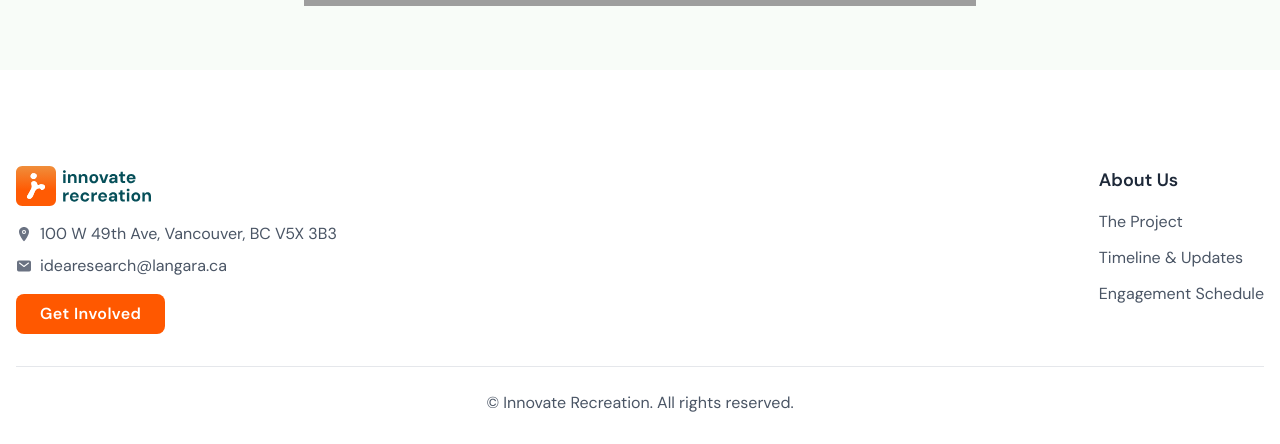
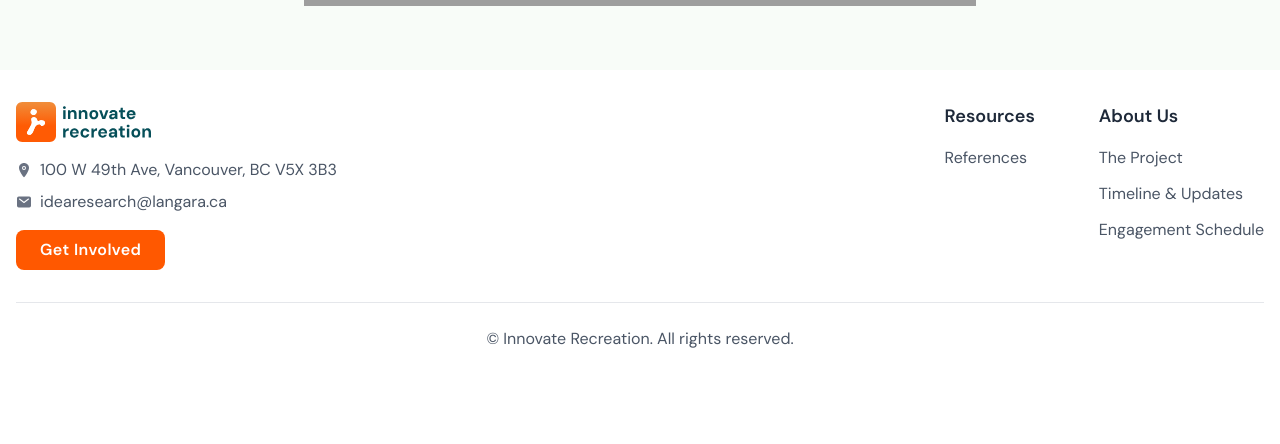
Before and after one commit to langararec/IDEAS-website, a React (Vite) app in the folder frontend/: page / in a window 1280 px wide. Shown: the part 3287-3731 px from the top of the page. After the commit the page ends 3670 px from the top, so only its background shows below. Built offline with nearby package versions, Linux system fonts and the light colour scheme; grey boxes are pictures that could not be loaded.

Commit message:
modified the footer to include the resources page

```diff
--- a/frontend/src/components/Footer.tsx
+++ b/frontend/src/components/Footer.tsx
@@ -14,7 +14,7 @@ const Footer: React.FC = () => {
     const footerData = footerContent[language];
 
     return (
-        <footer key={`footer-${language}`} className=" mt-16">
+        <footer key={`footer-${language}`} >
             <div className="max-w-7xl mx-auto px-4 py-8">
                 <div className="flex flex-col md:flex-row justify-between gap-8 mb-8">
 
@@ -48,6 +48,16 @@ const Footer: React.FC = () => {
                     {/* Right Side - Navigation Columns with justify-between */}
                     <div className="flex flex-col sm:flex-row justify-end gap-4 md:gap-16 flex-1 md:max-w-md">
 
+                        {/* Resources Column */}
+                        <div className="space-y-4">
+                            <h3 className="text-lg font-bold text-gray-800 font-dm-sans">{footerData.resources}</h3>
+                            <div className="space-y-3">
+                                <Link to="/references" className="block text-gray-600 hover:text-primary transition-colors font-dm-sans">
+                                    {footerData.references}
+                                </Link>
+                            </div>
+                        </div>
+
                         {/* About Us Column */}
                         <div className="space-y-4">
                             <h3 className="text-lg font-bold text-gray-800 font-dm-sans">{content.about}</h3>
@@ -64,6 +74,7 @@ const Footer: React.FC = () => {
                             </div>
                         </div>
 
+
                     </div>
                 </div>
 
```
